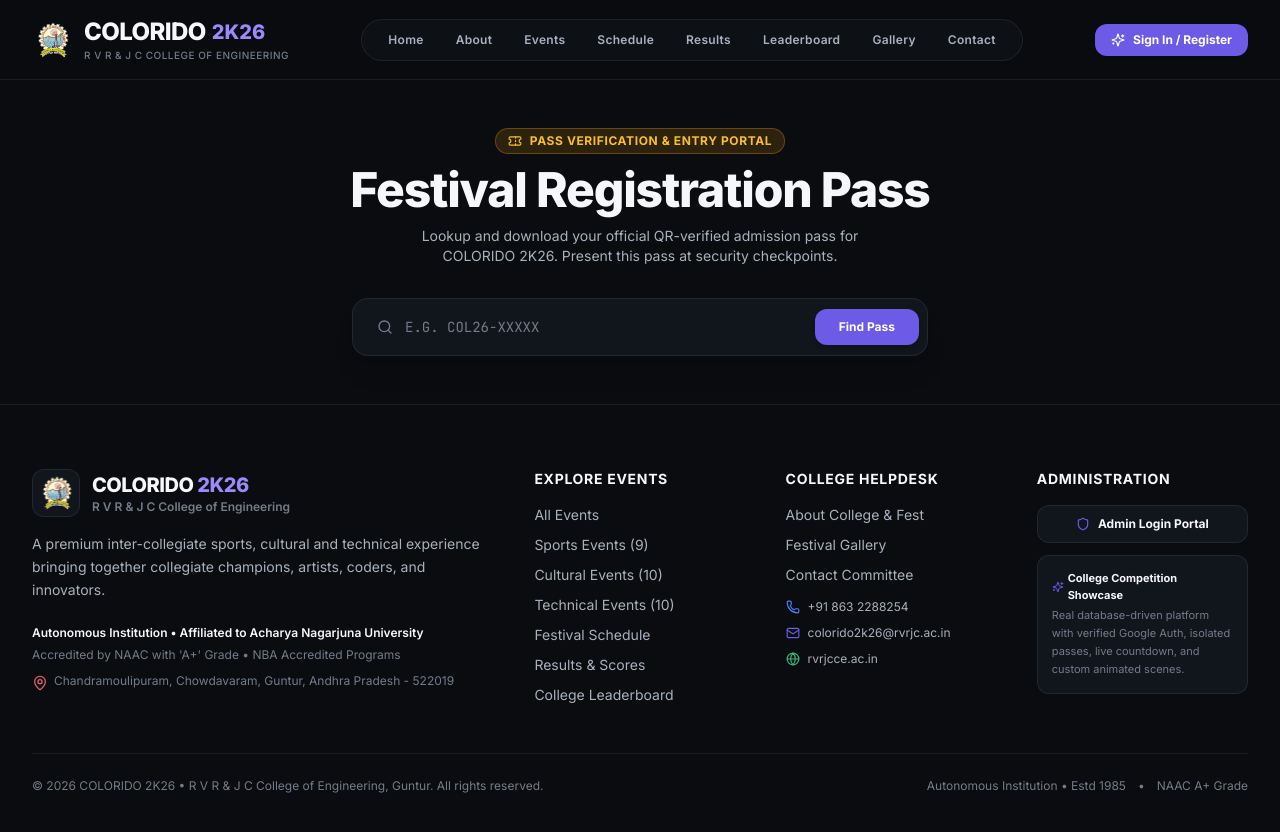
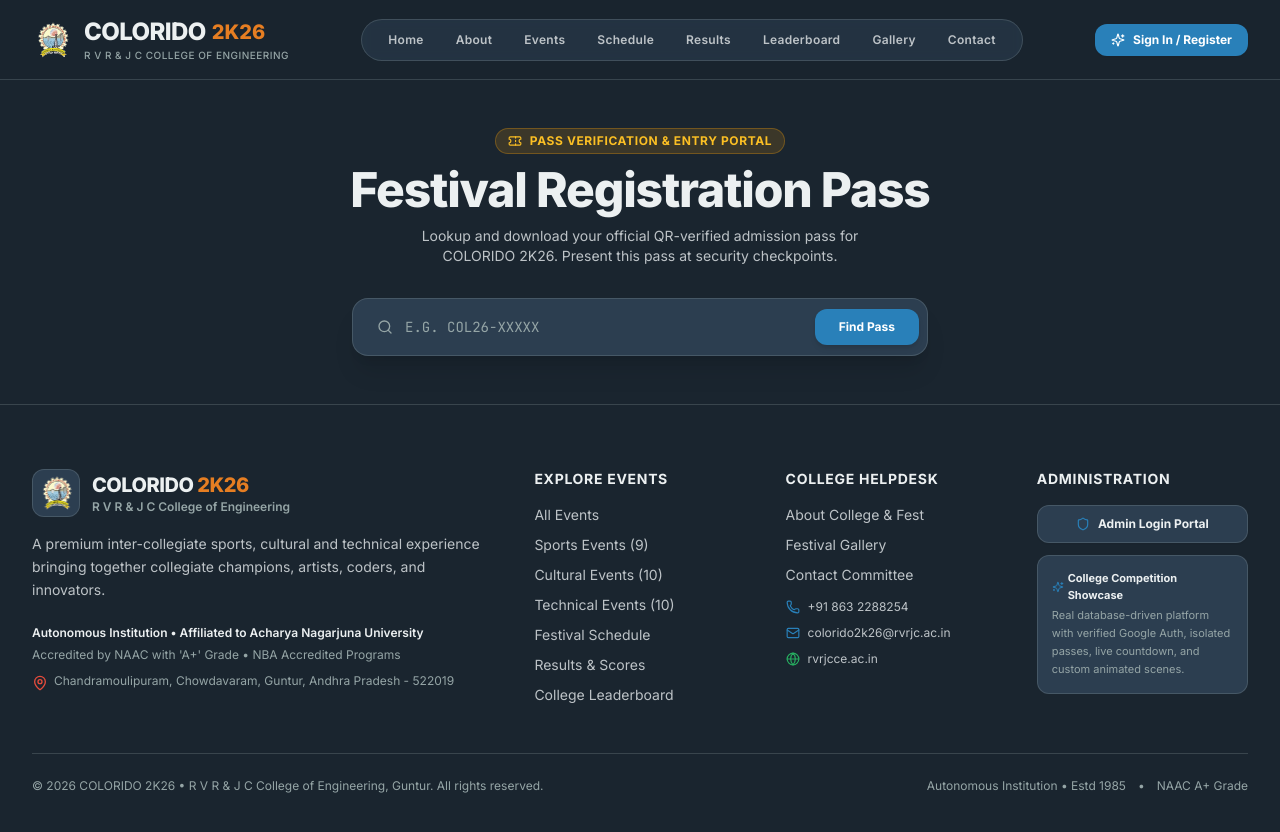
Before and after one commit to sivateja-tech/colorido-2k26, a React (Vite) app in the folder frontend/: page /pass in a window 1280 px wide. Shown: the top 832 px of the page. Built offline with nearby package versions, Linux system fonts and the light colour scheme.

Commit message:
style: apply cohesive Flat UI color palette (#2C3E50, #2980B9, #E67E22, #ECF0F1, #95A5A6)

```diff
--- a/frontend/src/components/EasterEggCelebration.jsx
+++ b/frontend/src/components/EasterEggCelebration.jsx
@@ -6,7 +6,7 @@ export default function EasterEggCelebration({ show }) {
 
   return (
     <div className="fixed inset-0 pointer-events-none z-50 flex items-center justify-center">
-      <div className="p-6 rounded-3xl bg-dark-900/90 border border-brand-purple/50 backdrop-blur-xl shadow-2xl text-center animate-bounce-soft">
+      <div className="p-6 rounded-3xl bg-dark-surface/90 border border-brand-purple/50 backdrop-blur-xl shadow-2xl text-center animate-bounce-soft">
         <div className="w-16 h-16 mx-auto mb-3 rounded-full bg-brand-purple/20 flex items-center justify-center text-brand-purple">
           <Trophy className="w-8 h-8 text-amber-400" />
         </div>
--- a/frontend/src/components/FilterModal.jsx
+++ b/frontend/src/components/FilterModal.jsx
@@ -16,7 +16,7 @@ export default function FilterModal({
 
   return (
     <div className="fixed inset-0 z-50 bg-black/70 backdrop-blur-sm flex items-end sm:items-center justify-center p-0 sm:p-4">
-      <div className="bg-dark-900 border border-white/10 w-full sm:max-w-md rounded-t-3xl sm:rounded-3xl p-6 shadow-2xl max-h-[85vh] overflow-y-auto">
+      <div className="bg-dark-surface border border-dark-border w-full sm:max-w-md rounded-t-3xl sm:rounded-3xl p-6 shadow-2xl max-h-[85vh] overflow-y-auto">
         <div className="flex items-center justify-between border-b border-white/10 pb-4">
           <h3 className="text-lg font-bold text-white font-display">Filter Events</h3>
           <button
--- a/frontend/src/index.css
+++ b/frontend/src/index.css
@@ -4,43 +4,43 @@
 
 @layer base {
   :root {
-    /* Dark Theme Default */
-    --bg-page: #0A0C10;
-    --bg-surface: #11151C;
-    --bg-elevated: #181D26;
-    --bg-highest: #1E2430;
-    --color-brand: #6D5AE6;
-    --color-brand-hover: #7B6AEF;
-    --color-secondary: #4D7CFE;
-    --color-accent: #9B8AFB;
-    --text-primary: #F5F7FA;
-    --text-secondary: #A9B1BF;
-    --text-muted: #737C8C;
-    --border-color: rgba(255, 255, 255, 0.08);
-    --border-subtle: rgba(255, 255, 255, 0.05);
-    --color-success: #35B779;
-    --color-warning: #E5A93D;
-    --color-error: #E05D65;
+    /* Palette Tokens: #2C3E50, #2980B9, #E67E22, #ECF0F1, #95A5A6 */
+    --bg-page: #1A252F;
+    --bg-surface: #2C3E50;
+    --bg-elevated: #34495E;
+    --bg-highest: #3E5871;
+    --color-brand: #2980B9;
+    --color-brand-hover: #3498DB;
+    --color-secondary: #2980B9;
+    --color-accent: #E67E22;
+    --text-primary: #ECF0F1;
+    --text-secondary: #BDC3C7;
+    --text-muted: #95A5A6;
+    --border-color: rgba(149, 165, 166, 0.25);
+    --border-subtle: rgba(149, 165, 166, 0.15);
+    --color-success: #27AE60;
+    --color-warning: #E67E22;
+    --color-error: #E74C3C;
   }
 
   .light {
-    /* Light Theme */
-    --bg-page: #F6F7FA;
+    /* Light Theme using Palette */
+    --bg-page: #ECF0F1;
     --bg-surface: #FFFFFF;
     --bg-elevated: #FFFFFF;
-    --bg-highest: #F0F2F6;
-    --color-brand: #5546C7;
-    --color-brand-hover: #493BB5;
-    --color-secondary: #356AE6;
-    --color-accent: #7567D8;
-    --text-primary: #171A21;
-    --text-secondary: #5F6878;
-    --text-muted: #858D9B;
-    --border-color: #E1E4EA;
-    --border-subtle: #ECEEF2;
-    --color-success: #218A5A;
-    --color-warning: #A87516;
-    --color-error: #C74752;
+    --bg-highest: #F4F6F7;
+    --color-brand: #2980B9;
+    --color-brand-hover: #1F618D;
+    --color-secondary: #2980B9;
+    --color-accent: #E67E22;
+    --text-primary: #2C3E50;
+    --text-secondary: #34495E;
+    --text-muted: #7F8C8D;
+    --border-color: rgba(149, 165, 166, 0.4);
+    --border-subtle: rgba(149, 165, 166, 0.2);
+    --color-success: #27AE60;
+    --color-warning: #E67E22;
+    --color-error: #E74C3C;
   }
 
   body {
@@ -53,7 +53,7 @@
   }
 }
 
-/* Glass & Surface styles */
+/* Glass & Surface styles with #2C3E50 & #95A5A6 */
 .glass-surface {
   background-color: var(--bg-surface);
   border: 1px solid var(--border-color);
@@ -62,15 +62,15 @@
 }
 
 .glass-navbar {
-  background-color: rgba(10, 12, 16, 0.85);
-  border-bottom: 1px solid var(--border-color);
+  background-color: rgba(44, 62, 80, 0.94); /* #2C3E50 at 94% */
+  border-bottom: 1px solid rgba(149, 165, 166, 0.25);
   backdrop-filter: blur(20px);
   -webkit-backdrop-filter: blur(20px);
 }
 
 .light .glass-navbar {
-  background-color: rgba(255, 255, 255, 0.88);
-  border-bottom: 1px solid var(--border-color);
+  background-color: rgba(236, 240, 241, 0.95); /* #ECF0F1 at 95% */
+  border-bottom: 1px solid rgba(149, 165, 166, 0.35);
 }
 
 /* Interactive Card with Cursor Edge Tracking */
--- a/frontend/src/layouts/AdminLayout.jsx
+++ b/frontend/src/layouts/AdminLayout.jsx
@@ -66,7 +66,7 @@ export default function AdminLayout() {
                 <span className="font-display font-black text-base sm:text-lg text-dark-text dark:text-dark-text light:text-light-text">
                   COLORIDO <span className="text-brand-purple dark:text-brand-accent">2K26</span>
                 </span>
-                <span className="px-2 py-0.5 rounded text-[10px] font-mono font-bold bg-amber-500/15 text-amber-400 border border-amber-500/30">
+                <span className="px-2 py-0.5 rounded text-[10px] font-mono font-bold bg-[#E67E22]/15 text-[#E67E22] border border-[#E67E22]/30">
                   ADMIN CONSOLE
                 </span>
               </div>
--- a/frontend/src/utils/helpers.js
+++ b/frontend/src/utils/helpers.js
@@ -5,7 +5,7 @@ export function formatCurrency(amount) {
   return `₹${Number(amount).toLocaleString('en-IN')}`;
 }
 
-// Category Badge Color Helper supporting SPORTS, CULTURAL, TECHNICAL with high contrast in both themes
+// Category Badge Color Helper supporting SPORTS, CULTURAL, TECHNICAL mapped to #2C3E50, #2980B9, #E67E22, #ECF0F1, #95A5A6
 export function getCategoryBadge(category) {
   const norm = category?.toUpperCase() || 'SPORTS';
   if (norm === 'SPORTS') {
@@ -17,40 +17,40 @@ export function getCategoryBadge(category) {
   }
   if (norm === 'TECHNICAL') {
     return {
-      bg: 'bg-blue-500/15 text-blue-400 light:text-blue-700 light:bg-blue-500/10 light:border-blue-400/40 border-blue-500/30 font-semibold',
-      dot: 'bg-blue-400 light:bg-blue-600',
+      bg: 'bg-[#2980B9]/15 text-[#3498DB] light:text-[#2980B9] light:bg-[#2980B9]/10 light:border-[#2980B9]/40 border-[#2980B9]/30 font-semibold',
+      dot: 'bg-[#2980B9] light:bg-[#2980B9]',
       label: 'Technical'
     };
   }
   return {
-    bg: 'bg-purple-500/15 text-purple-400 light:text-purple-700 light:bg-purple-500/10 light:border-purple-400/40 border-purple-500/30 font-semibold',
-    dot: 'bg-purple-400 light:bg-purple-600',
+    bg: 'bg-[#E67E22]/15 text-[#E67E22] light:text-[#D35400] light:bg-[#E67E22]/10 light:border-[#E67E22]/40 border-[#E67E22]/30 font-semibold',
+    dot: 'bg-[#E67E22] light:bg-[#E67E22]',
     label: 'Cultural'
   };
 }
 
-// Status Badge Helper with crisp contrast for dark and light modes
+// Status Badge Helper using palette colors
 export function getStatusBadge(status) {
   switch (status?.toUpperCase()) {
     case 'UPCOMING':
-      return 'bg-blue-500/15 text-blue-400 light:bg-blue-50 light:text-blue-700 light:border-blue-200 border-blue-500/30';
+      return 'bg-[#2980B9]/15 text-[#3498DB] light:bg-[#2980B9]/10 light:text-[#2980B9] light:border-[#2980B9]/30 border-[#2980B9]/30';
     case 'LIVE':
-      return 'bg-rose-500/20 text-rose-400 light:bg-rose-50 light:text-rose-700 light:border-rose-200 border-rose-500/40 animate-pulse';
+      return 'bg-[#E67E22]/20 text-[#E67E22] light:bg-[#E67E22]/10 light:text-[#D35400] light:border-[#E67E22]/30 border-[#E67E22]/40 animate-pulse';
     case 'FULL':
-      return 'bg-amber-500/15 text-amber-400 light:bg-amber-50 light:text-amber-800 light:border-amber-200 border-amber-500/30';
+      return 'bg-[#E67E22]/15 text-[#E67E22] light:bg-[#E67E22]/10 light:text-[#D35400] light:border-[#E67E22]/30 border-[#E67E22]/30';
     case 'COMPLETED':
-      return 'bg-slate-500/15 text-slate-400 light:bg-slate-100 light:text-slate-700 light:border-slate-300 border-slate-500/30';
+      return 'bg-[#95A5A6]/15 text-[#95A5A6] light:bg-[#95A5A6]/10 light:text-[#7F8C8D] light:border-[#95A5A6]/30 border-[#95A5A6]/30';
     case 'CONFIRMED':
       return 'bg-emerald-500/15 text-emerald-400 light:bg-emerald-50 light:text-emerald-700 light:border-emerald-200 border-emerald-500/30';
     case 'PENDING':
-      return 'bg-amber-500/15 text-amber-400 light:bg-amber-50 light:text-amber-800 light:border-amber-200 border-amber-500/30';
+      return 'bg-[#E67E22]/15 text-[#E67E22] light:bg-[#E67E22]/10 light:text-[#D35400] light:border-[#E67E22]/30 border-[#E67E22]/30';
     case 'REJECTED':
     case 'CANCELLED':
       return 'bg-rose-500/15 text-rose-400 light:bg-rose-50 light:text-rose-700 light:border-rose-200 border-rose-500/30';
     case 'ATTENDED':
-      return 'bg-purple-500/15 text-purple-400 light:bg-purple-50 light:text-purple-700 light:border-purple-200 border-purple-500/30';
+      return 'bg-[#2980B9]/15 text-[#3498DB] light:bg-[#2980B9]/10 light:text-[#2980B9] light:border-[#2980B9]/30 border-[#2980B9]/30';
     default:
-      return 'bg-slate-800 text-slate-300 light:bg-slate-100 light:text-slate-700 light:border-slate-200 border-slate-700';
+      return 'bg-[#2C3E50] text-[#ECF0F1] light:bg-[#ECF0F1] light:text-[#2C3E50] light:border-[#95A5A6]/40 border-[#95A5A6]/25';
   }
 }
 
--- a/frontend/tailwind.config.js
+++ b/frontend/tailwind.config.js
@@ -10,48 +10,64 @@ export default {
   theme: {
     extend: {
       colors: {
+        // Direct User Palette Tokens: #2C3E50, #2980B9, #E67E22, #ECF0F1, #95A5A6
+        palette: {
+          midnight: '#2C3E50',
+          navy: '#2C3E50',
+          blue: '#2980B9',
+          orange: '#E67E22',
+          clouds: '#ECF0F1',
+          concrete: '#95A5A6',
+        },
+        'dark-900': '#1A252F',
+        'dark-800': '#2C3E50',
+        'dark-700': '#34495E',
         // Dark theme specific tokens
         dark: {
-          bg: '#0A0C10',
-          surface: '#11151C',
-          elevated: '#181D26',
-          highest: '#1E2430',
-          border: 'rgba(255,255,255,0.08)',
-          'subtle-border': 'rgba(255,255,255,0.05)',
-          text: '#F5F7FA',
-          'text-secondary': '#A9B1BF',
-          muted: '#737C8C',
+          bg: '#1A252F', // Deep midnight base foundation
+          surface: '#2C3E50', // Core Palette #2C3E50
+          elevated: '#34495E', // Wet Asphalt complement
+          highest: '#3E5871',
+          border: 'rgba(149, 165, 166, 0.25)', // Core Palette #95A5A6 (25% opacity)
+          'subtle-border': 'rgba(149, 165, 166, 0.15)',
+          text: '#ECF0F1', // Core Palette #ECF0F1
+          'text-secondary': '#BDC3C7', // Silver light slate complement
+          muted: '#95A5A6', // Core Palette #95A5A6
         },
         // Light theme specific tokens
         light: {
-          bg: '#F6F7FA',
+          bg: '#ECF0F1', // Core Palette #ECF0F1
           surface: '#FFFFFF',
-          'surface-secondary': '#F0F2F6',
+          'surface-secondary': '#F4F6F7',
           elevated: '#FFFFFF',
-          border: '#E1E4EA',
-          'subtle-border': '#ECEEF2',
-          text: '#171A21',
-          'text-secondary': '#5F6878',
-          muted: '#858D9B',
+          border: 'rgba(149, 165, 166, 0.4)', // Core Palette #95A5A6
+          'subtle-border': 'rgba(149, 165, 166, 0.2)',
+          text: '#2C3E50', // Core Palette #2C3E50
+          'text-secondary': '#34495E',
+          muted: '#7F8C8D',
         },
         // Brand palette
         brand: {
-          purple: '#6D5AE6',
-          'purple-hover': '#7B6AEF',
-          secondary: '#4D7CFE',
-          accent: '#9B8AFB',
+          purple: '#2980B9', // Core Palette #2980B9 (Primary brand / buttons / links)
+          'purple-hover': '#3498DB', // Bright Peter River hover
+          secondary: '#2980B9',
+          accent: '#E67E22', // Core Palette #E67E22 (Vibrant festival accent)
+          orange: '#E67E22',
+          'orange-hover': '#D35400',
+          blue: '#2980B9',
+          'blue-hover': '#3498DB',
           // Light brand variants
-          'light-primary': '#5546C7',
-          'light-hover': '#493BB5',
-          'light-secondary': '#356AE6',
-          'light-accent': '#7567D8',
+          'light-primary': '#2980B9',
+          'light-hover': '#1F618D',
+          'light-secondary': '#2980B9',
+          'light-accent': '#E67E22',
           // Feedback
-          success: '#35B779',
-          'success-light': '#218A5A',
-          warning: '#E5A93D',
-          'warning-light': '#A87516',
-          error: '#E05D65',
-          'error-light': '#C74752',
+          success: '#27AE60',
+          'success-light': '#2ECC71',
+          warning: '#E67E22', // Core Palette #E67E22
+          'warning-light': '#F39C12',
+          error: '#E74C3C',
+          'error-light': '#C0392B',
         }
       },
       fontFamily: {
@@ -60,9 +76,10 @@ export default {
         mono: ['JetBrains Mono', 'Fira Code', 'monospace']
       },
       boxShadow: {
-        'glow-sm': '0 0 15px rgba(109, 90, 230, 0.15)',
-        'glow-md': '0 0 25px rgba(109, 90, 230, 0.25)',
-        'glow-lg': '0 0 40px rgba(109, 90, 230, 0.35)',
+        'glow-sm': '0 0 15px rgba(41, 128, 185, 0.2)',
+        'glow-md': '0 0 25px rgba(41, 128, 185, 0.35)',
+        'glow-lg': '0 0 40px rgba(41, 128, 185, 0.45)',
+        'glow-orange': '0 0 25px rgba(230, 126, 34, 0.35)',
       }
     },
   },
```
Also changed, not shown: frontend/src/components/DigitalPass.jsx (+44 -44 lines), frontend/src/components/EventCard.jsx (+6 -6 lines), frontend/src/components/EventVisualCanvas.jsx (+40 -40 lines), frontend/src/pages/AdminDashboardPage.jsx (+24 -24 lines), frontend/src/pages/HomePage.jsx (+10 -10 lines).
